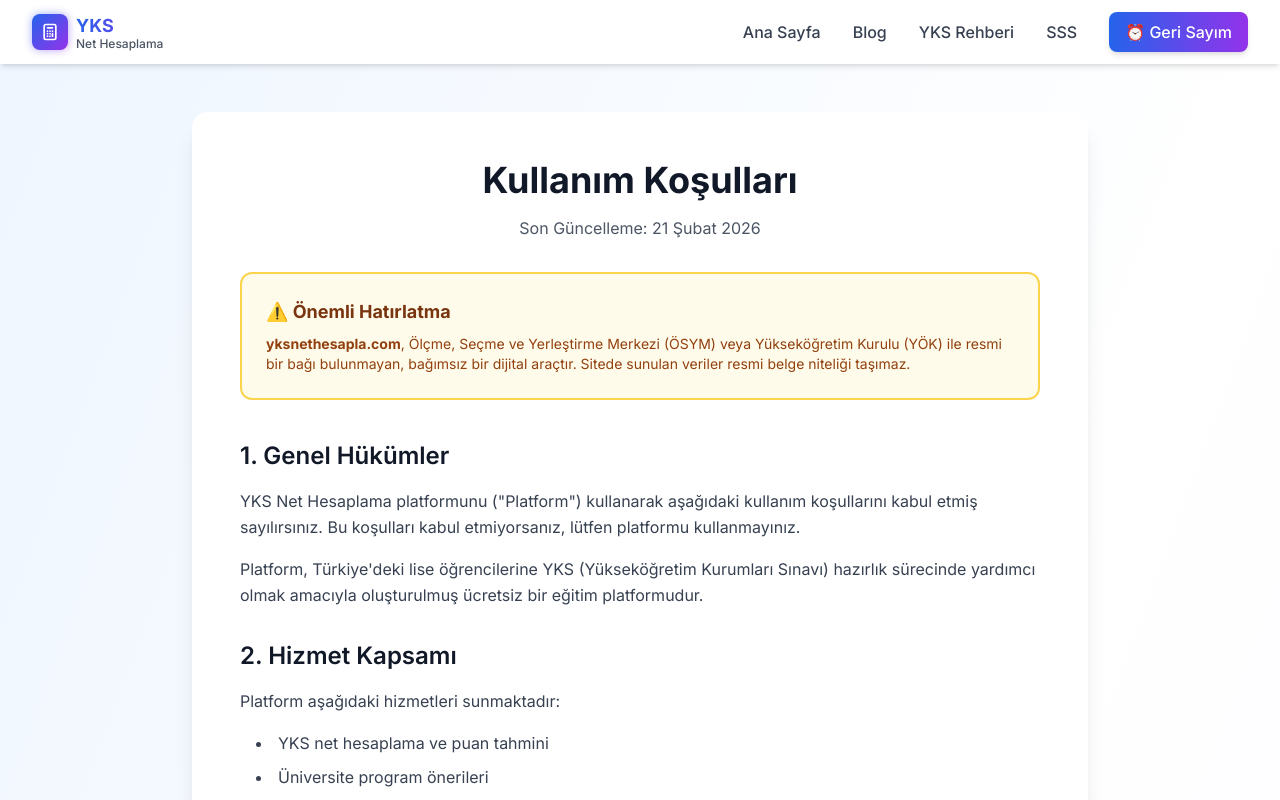
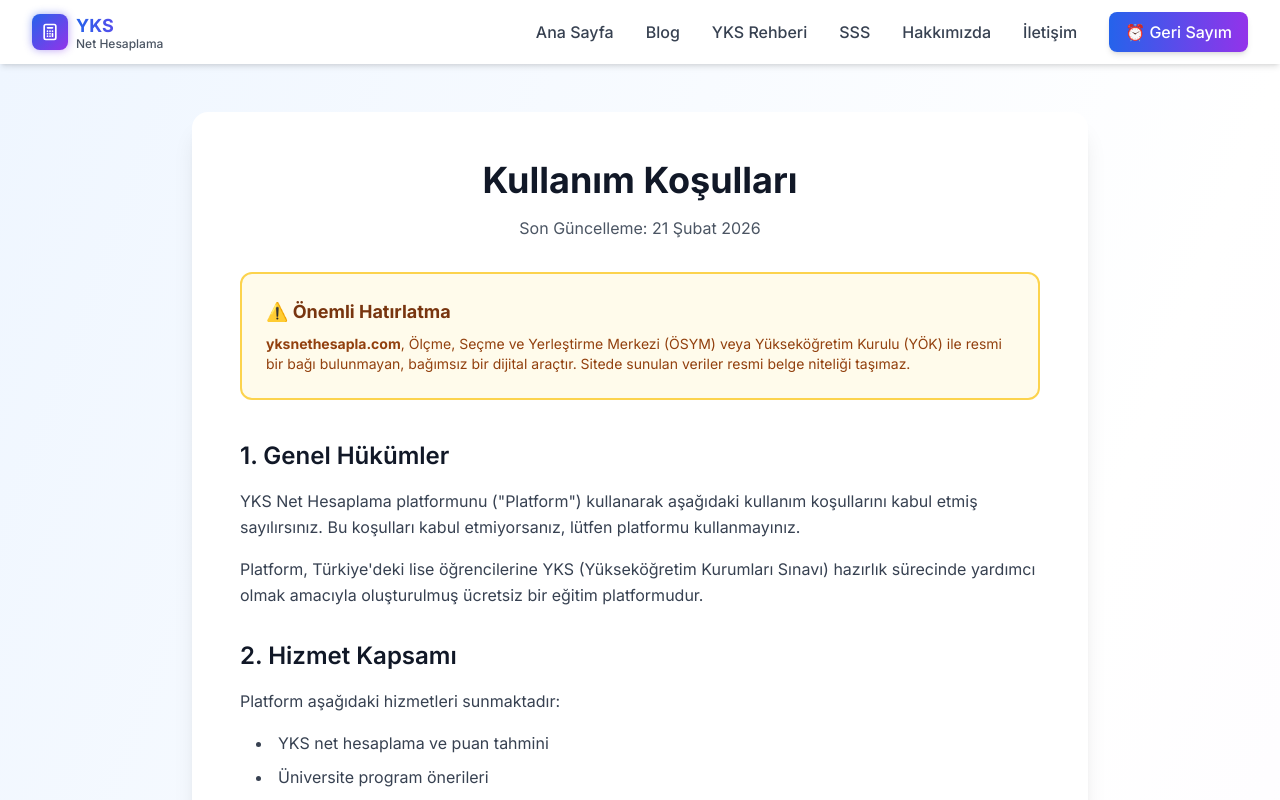
Before and after one commit to mert121212/yks-net-hesaplama, a Next.js app: page /kullanim-kosullari in a window 1280 px wide. Shown: the top 800 px of the page. Built offline with nearby package versions, Linux system fonts and the light colour scheme.

Commit message:
feat: navbar ve mobil menüye Hakkımızda ve İletişim linkleri eklendi

```diff
--- a/src/components/MobileMenuToggle.tsx
+++ b/src/components/MobileMenuToggle.tsx
@@ -8,6 +8,8 @@ const links = [
     { href: '/blog', label: 'Blog' },
     { href: '/yks-rehberi', label: 'YKS Rehberi' },
     { href: '/sss', label: 'SSS' },
+    { href: '/hakkimizda', label: 'Hakkımızda' },
+    { href: '/iletisim', label: 'İletişim' },
 ]
 
 export default function MobileMenuToggle() {
--- a/src/components/Navbar.tsx
+++ b/src/components/Navbar.tsx
@@ -31,6 +31,8 @@ export default function Navbar() {
                             { href: '/blog', label: 'Blog' },
                             { href: '/yks-rehberi', label: 'YKS Rehberi' },
                             { href: '/sss', label: 'SSS' },
+                            { href: '/hakkimizda', label: 'Hakkımızda' },
+                            { href: '/iletisim', label: 'İletişim' },
                         ].map(({ href, label }) => (
                             <Link key={href} href={href} className="text-gray-700 hover:text-blue-600 transition-colors font-medium">
                                 {label}
```
